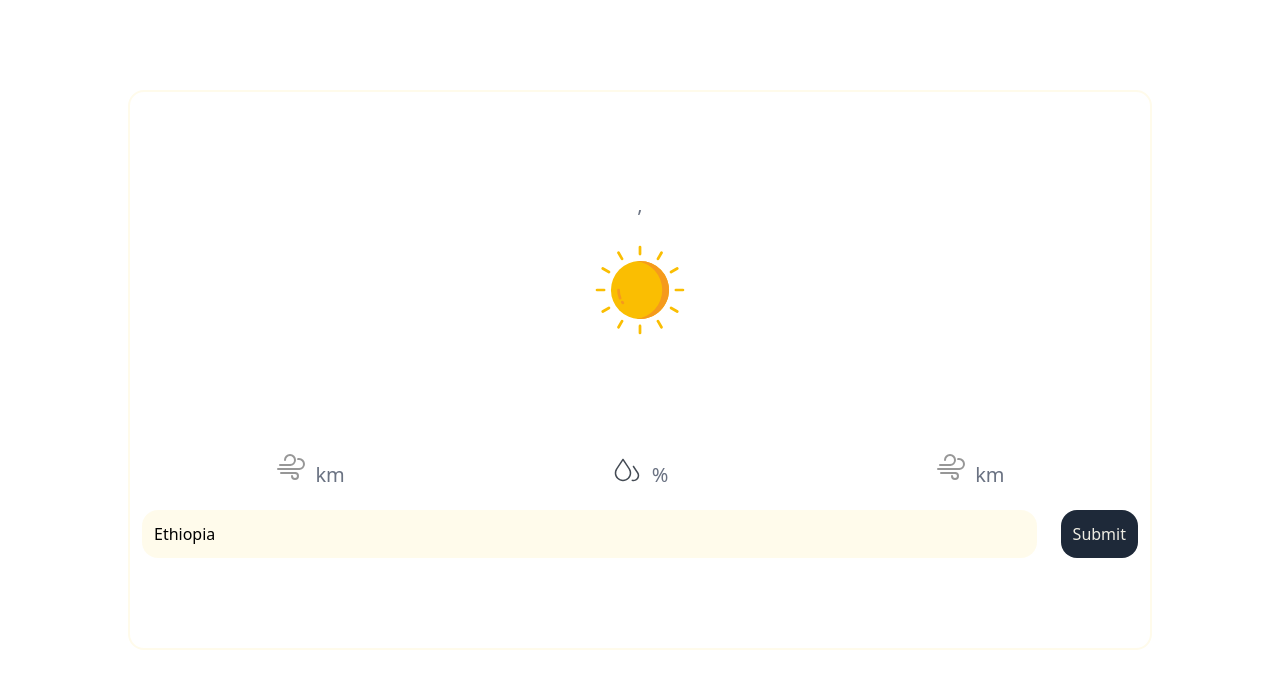
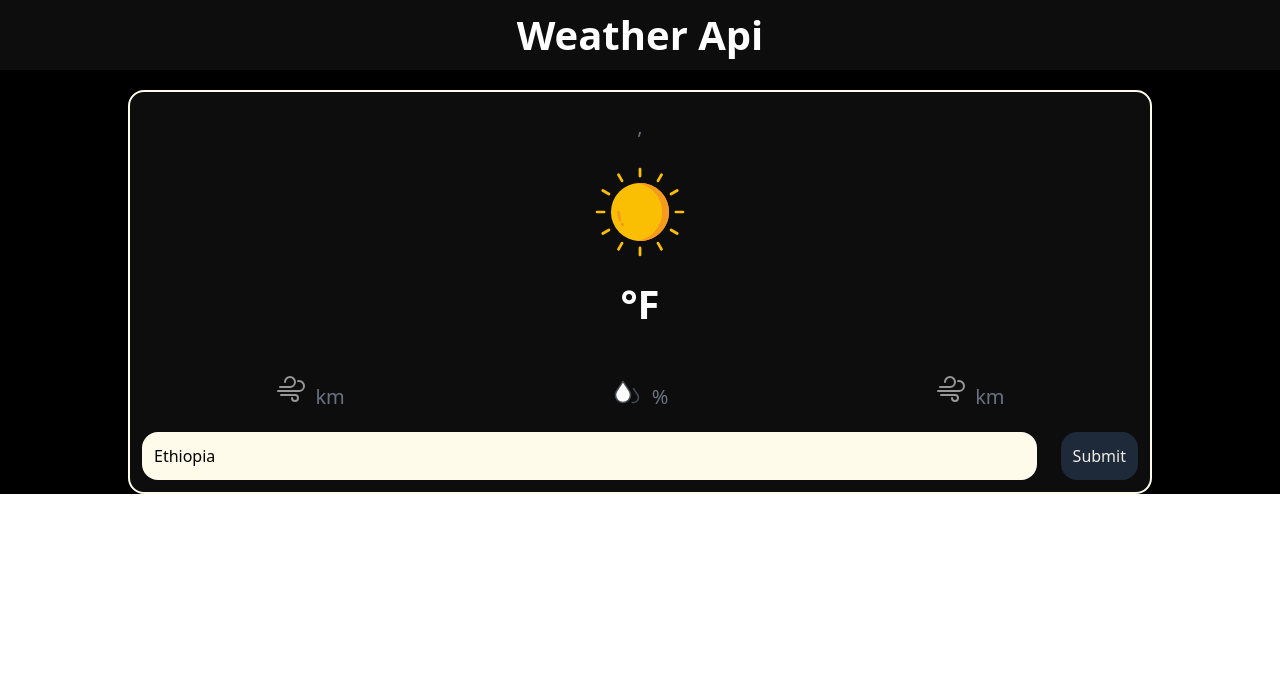
Before and after one commit to codewithfitse/WeatherApp, a React (Vite) app in the folder Frontend/: page /Home in a window 1280 px wide. Shown: the top 688 px of the page. Built offline with nearby package versions, Linux system fonts and the light colour scheme; no server answers.

Commit message:
WORKING ON HOMEPAGE UI

```diff
--- a/Frontend/src/index.css
+++ b/Frontend/src/index.css
@@ -78,3 +78,9 @@
   background-size: cover;
   background-repeat: no-repeat;
 }
+
+.bg-Default {
+  width: 100%;
+  height: 100%;
+  background-color: black;
+}
--- a/Frontend/src/page/Home.jsx
+++ b/Frontend/src/page/Home.jsx
@@ -41,12 +41,24 @@
     }
   };
 
-  const main = weather?.weather?.[0].main;
+  const mains = weather?.weather?.[0].main;
 
-  const bgChanger = (main) => {
-    switch (main) {
+  const bgChanger = (mains) => {
+    switch (mains) {
       case "Clear": {
         return "bg-clear";
+      }
+      case "Rain": {
+        return "bg-Rain";
+      }
+      case "Snow": {
+        return "bg-Snow";
+      }
+      case "Cloud": {
+        return "bg-Cloud";
+      }
+      default: {
+        return "bg-Default";
       }
     }
   };
@@ -54,7 +66,7 @@
   return (
     <>
       <div
-        className={`w-full h-screen text-white ${bgChanger(
+        className={`w-full min-h-full text-white ${bgChanger(
           weather?.weather?.[0].main
         )} flex flex-col items-center overflow-x-hidden`}
       >
```
